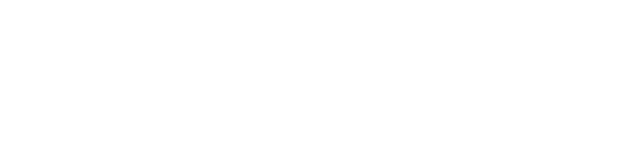
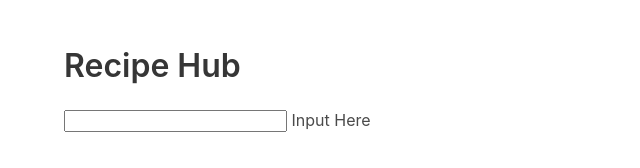
Before and after one commit to dbreznay/Recipe-Hub, a plain HTML site: page index.html in a window 1280 px wide. Shown: the whole page, without its empty margins (0-640 px from the left). Drawn offline with nearby package versions, Linux system fonts and the light colour scheme.

Commit message:
added input tag, and fetch function

```diff
--- a/index.html
+++ b/index.html
@@ -12,8 +12,9 @@
   <section class="section">
     <div class="container">
       <h1 class="title">
-
+        Recipe Hub
       </h1>
+      <input type="text" id="input"> Input Here </input>
       <p class="subtitle">
       <strong></strong>
       </p>
--- a/script.js
+++ b/script.js
@@ -0,0 +1,12 @@
+let input="";
+
+input= "yogurt"
+
+let recipeInput= document.getElementById('#input')
+recipeInput.addEventListener('click',)
+
+
+
+fetch('https://api.spoonacular.com/recipes/search?query=' + input + '&apiKey=2f4280fc895d40be90a0aea15ecda433')
+  .then(response => response.json())
+  .then(data => console.log(data))
```
